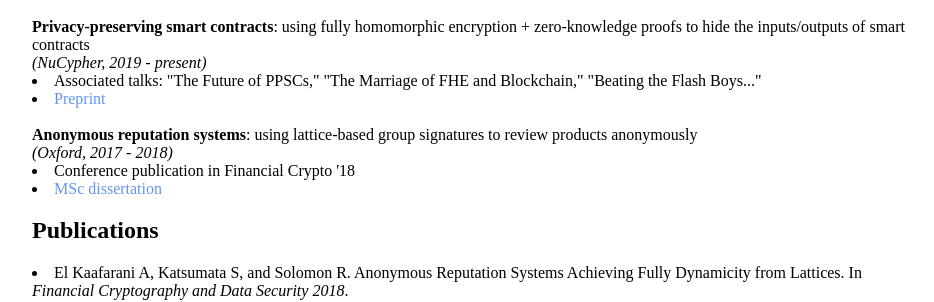
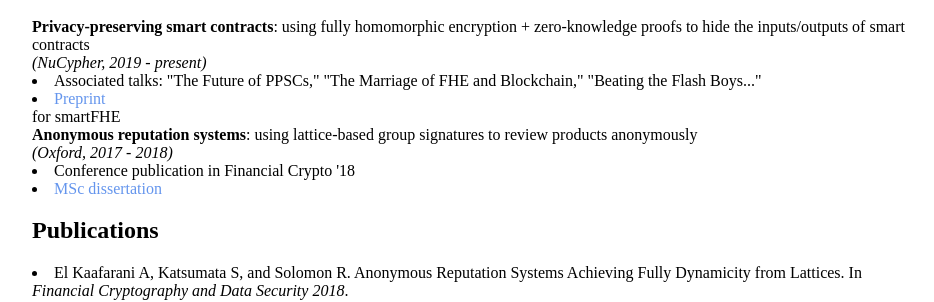
Before and after one commit to ravital/ravital.github.io, a Jekyll site: the page built from about/index.html, in a window 1280 px wide. Shown: the part 382-684 px from the top of the page, without its empty margins (160-1094 px from the left). Built offline with Jekyll 4.4.1, drawn with Linux system fonts in a browser that asks for light colours.

Commit message:
Update index.html

```diff
--- a/about/index.html
+++ b/about/index.html
@@ -19,7 +19,7 @@
 			<h2>Projects</h2>
 			<b>Privacy-preserving smart contracts</b>: using fully homomorphic encryption + zero-knowledge proofs to hide the inputs/outputs of smart contracts <br><i>(NuCypher, 2019 - present)</i><br>
 				<li>Associated talks: "The Future of PPSCs," "The Marriage of FHE and Blockchain," "Beating the Flash Boys..."</li>
-				<li><a href="https://eprint.iacr.org/2021/133">Preprint</a></li><br>
+				<li><a href="https://eprint.iacr.org/2021/133">Preprint</a></li> for smartFHE<br>
 			<b>Anonymous reputation systems</b>: using lattice-based group signatures to review products anonymously <br><i>(Oxford, 2017 - 2018)</i><br>
 				<li>Conference publication in Financial Crypto '18</li>
 				<li><a href="https://www.researchgate.net/profile/Ravital_Solomon">MSc dissertation</a></li>
```
